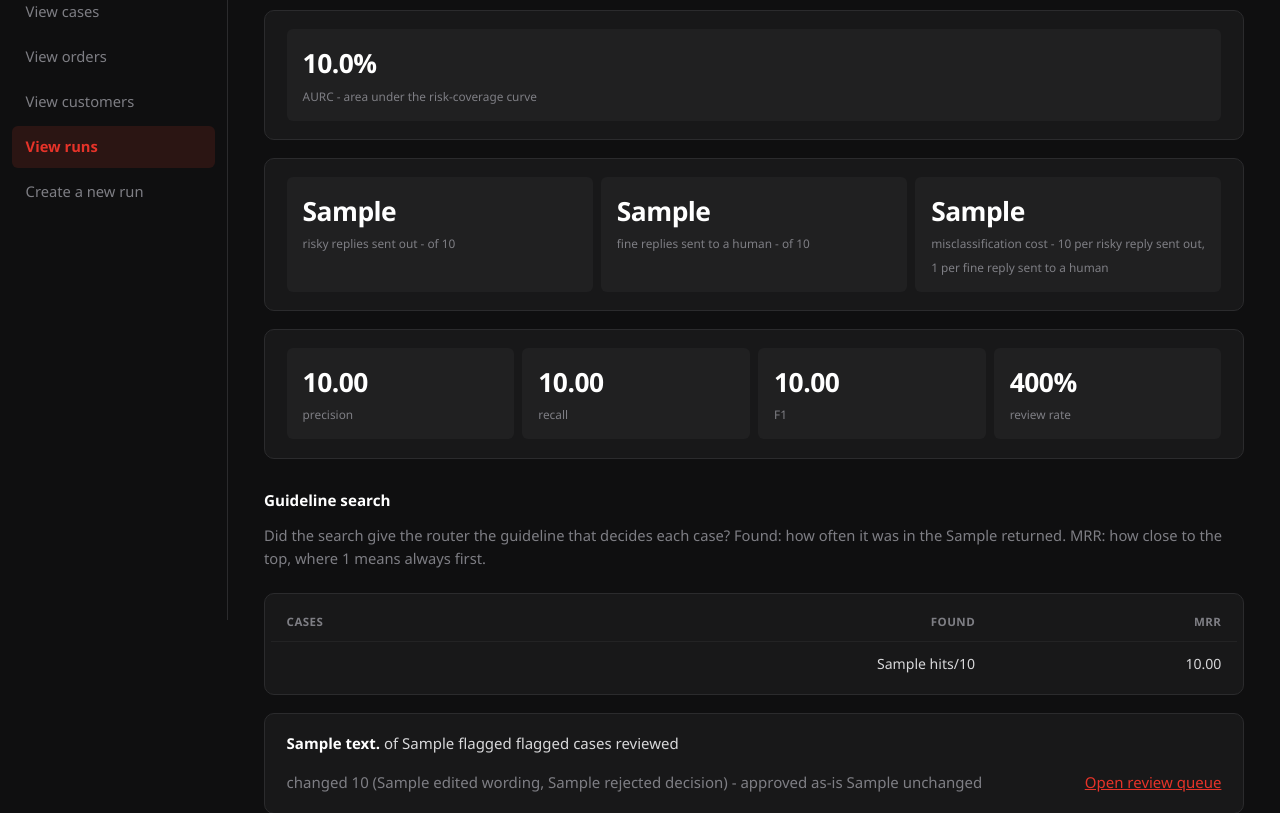
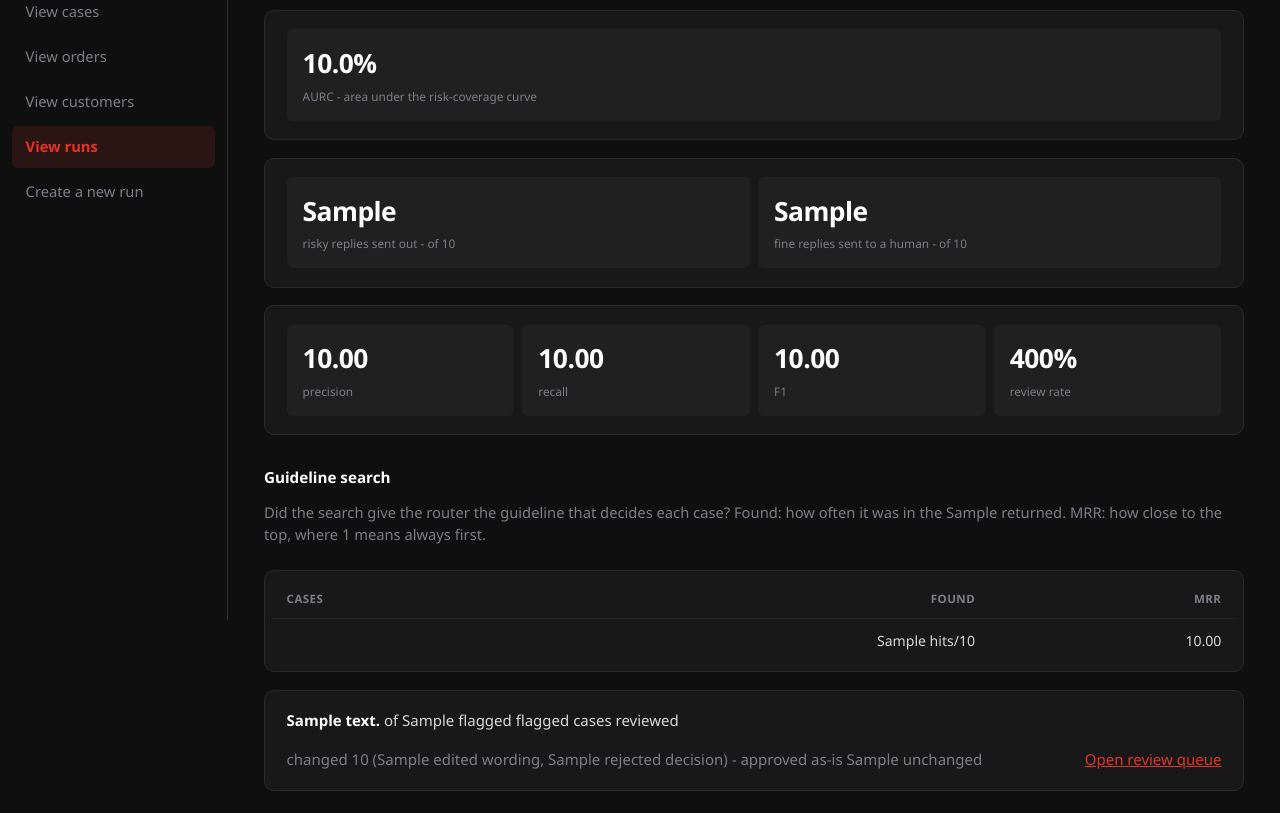
Before and after one commit to VyshakhGN/llmgov, a FastAPI app: template src/llmgov/api/templates/run.html in a window 1280 px wide. Shown: the part 180-993 px from the top of the page. Run offline with FastAPI, Linux system fonts and the light colour scheme; the template is opened without the code that fills it: most values are stand-ins (such as "Sample title", 1, 10 or a date in 2020).

Commit message:
Minor change in the UI

```diff
--- a/src/llmgov/api/templates/run.html
+++ b/src/llmgov/api/templates/run.html
@@ -14,9 +14,6 @@
 <div class="panel stats">
   <div class="stat"><b>{{ metrics.fn }}</b><span>risky replies sent out - of {{ metrics.tp + metrics.fn }}</span></div>
   <div class="stat"><b>{{ metrics.fp }}</b><span>fine replies sent to a human - of {{ metrics.tn + metrics.fp }}</span></div>
-  {% if metrics.cost_by_ratio %}
-  <div class="stat"><b>{{ metrics.cost_by_ratio['10'] }}</b><span>misclassification cost - 10 per risky reply sent out, 1 per fine reply sent to a human</span></div>
-  {% endif %}
 </div>
 
 <div class="panel stats">
```
